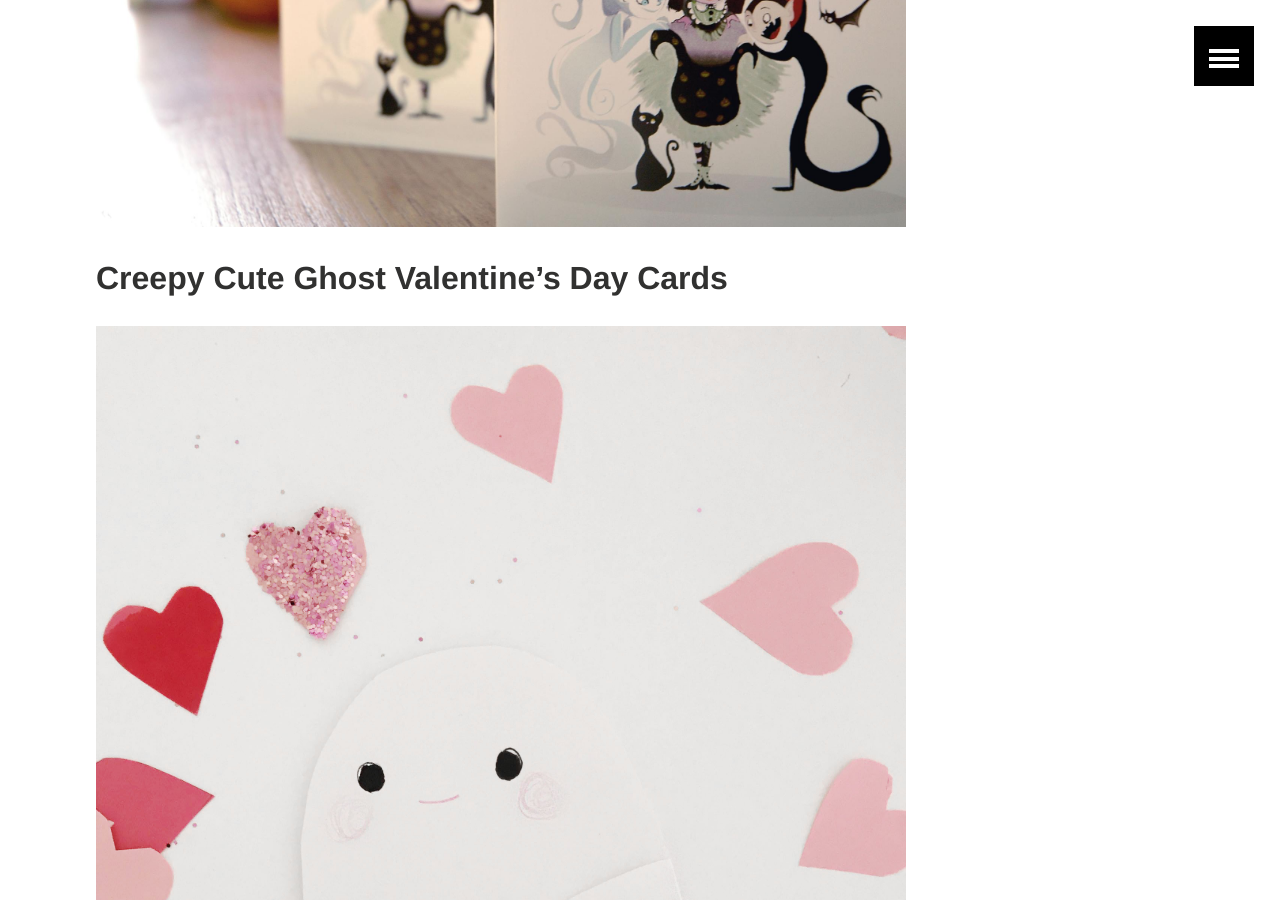
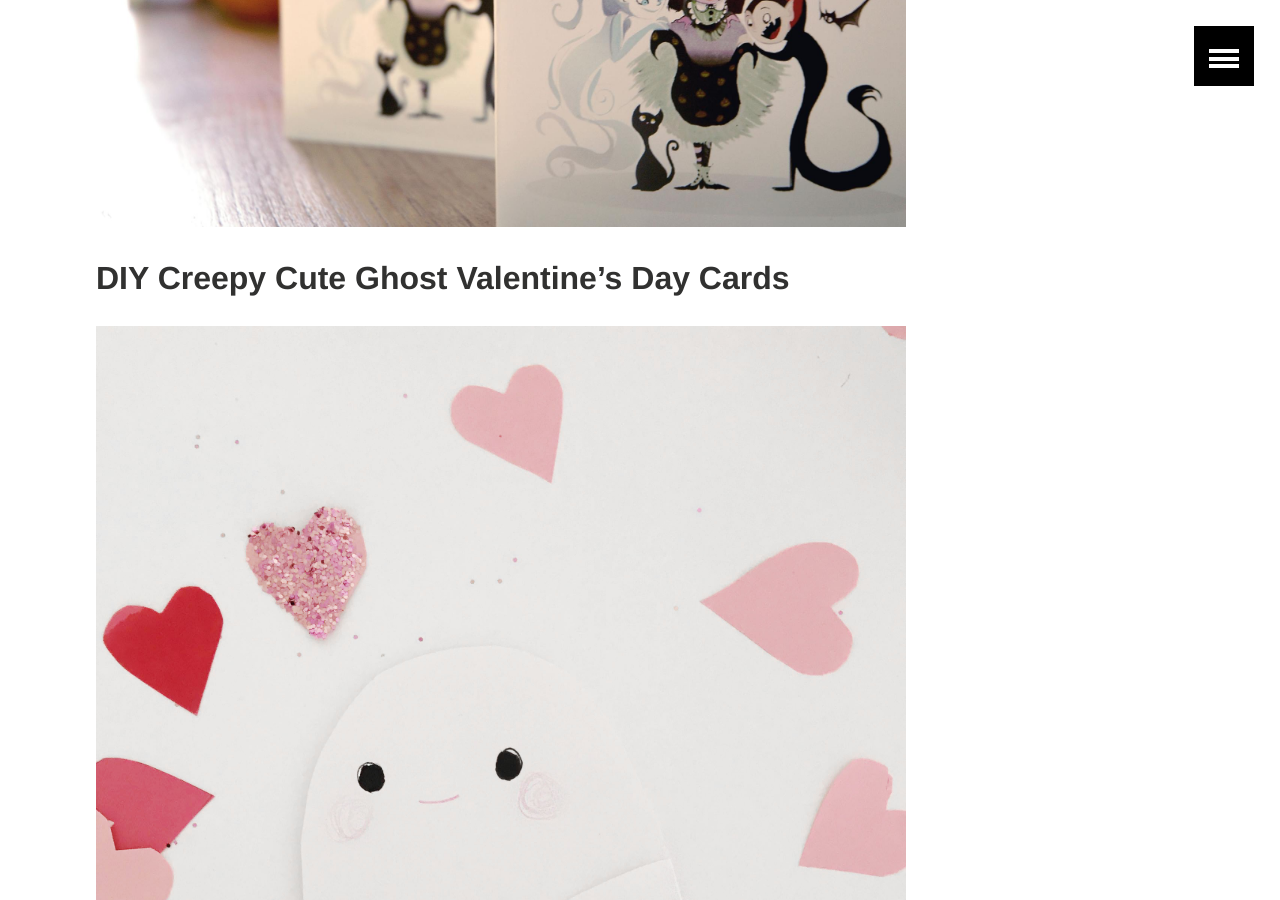
Before and after one commit to angiehemans/melanie-portfolio, a Jekyll site: the page built from _posts/2019-03-01-greeting-cards.markdown, in a window 1280 px wide and 900 px high, scrolled down 6094 px. Built offline with Jekyll 4.4.1, drawn with Linux system fonts in a browser that asks for light colours.

Commit message:
Updated Greeting Cards

```diff
--- a/_posts/2019-03-01-greeting-cards.markdown
+++ b/_posts/2019-03-01-greeting-cards.markdown
@@ -36,7 +36,7 @@ image: "/uploads/fox_card_02.jpg"
 
 ![963797_10201190769984141_781507484_o.jpg](/uploads/963797_10201190769984141_781507484_o.jpg)
 
-## Creepy Cute Ghost Valentine's Day Cards
+## DIY Creepy Cute Ghost Valentine's Day Cards
 
 ![ghost_vday_01.jpg](/uploads/ghost_vday_01.jpg)
 
```
